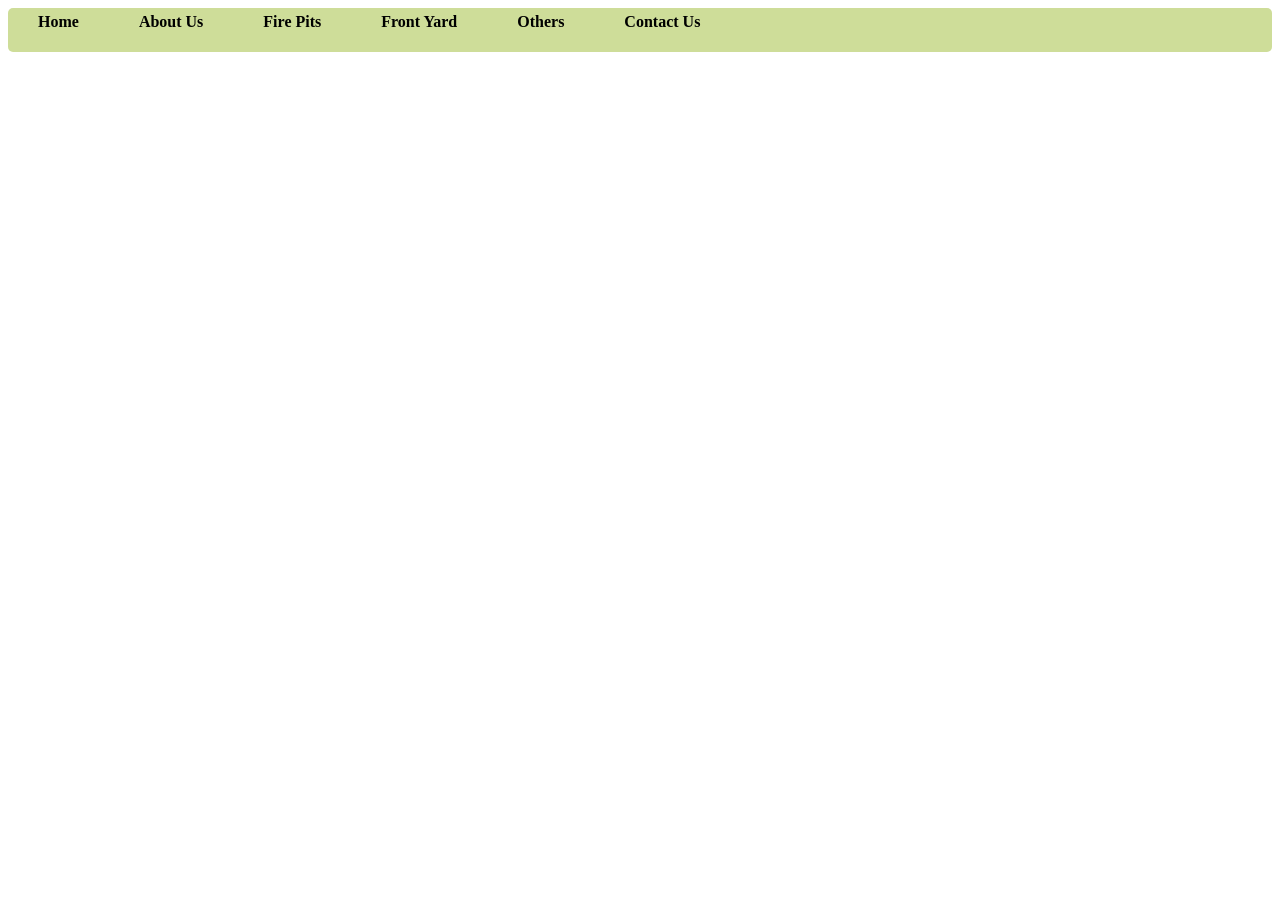
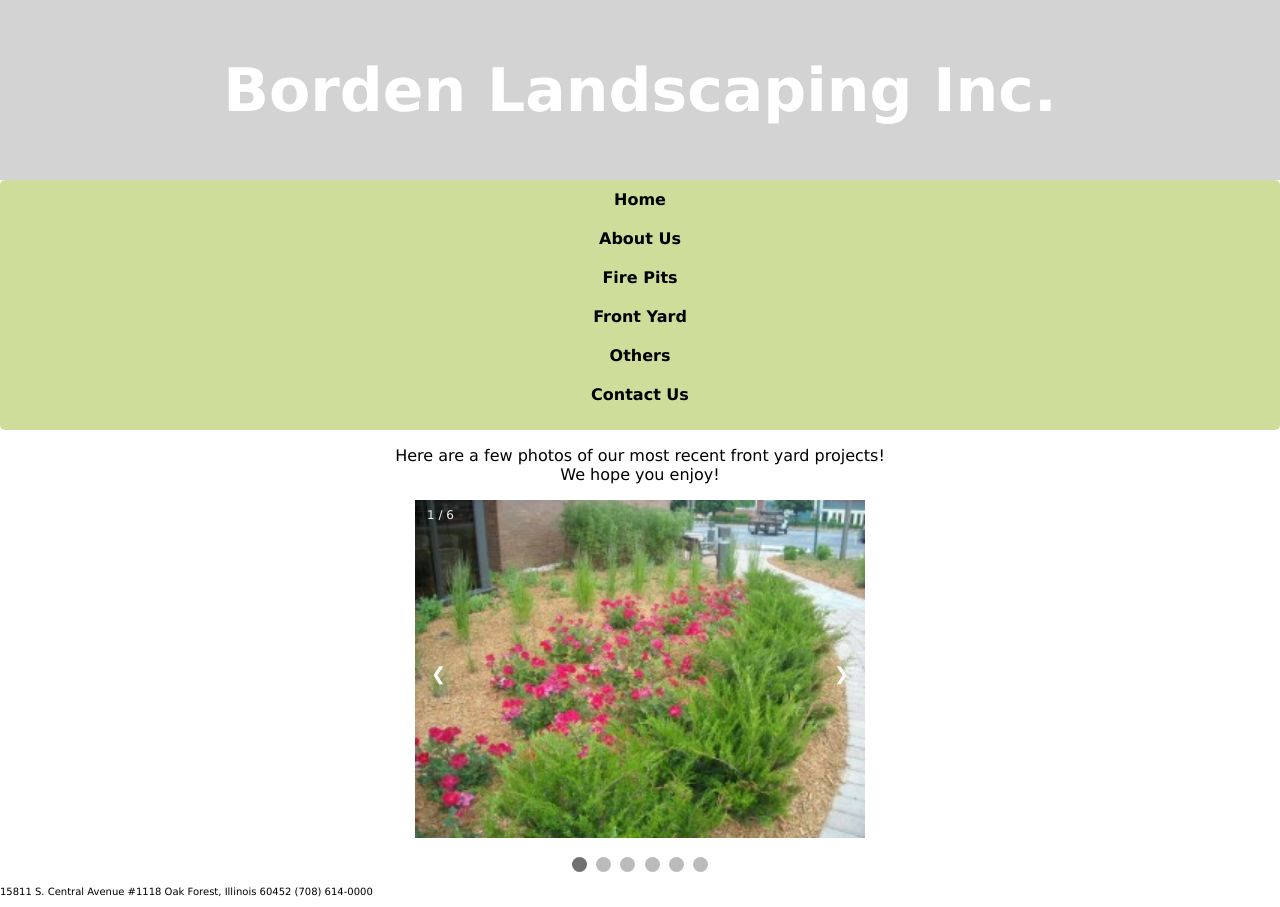
Before and after one commit to Tsijimon/Borden-Landscaping, a plain HTML site: page Borden Front Yard.html in a window 1280 px wide. Before the commit the page ends 800 px from the top, so only its background shows below. Drawn offline with Linux system fonts and the light colour scheme.

Commit message:
Update Borden Front Yard.html

```diff
--- a/Borden Front Yard.html
+++ b/Borden Front Yard.html
@@ -1,7 +1,20 @@
 
 <!DOCTYPE html>
 <html>
+<head>
+<meta name="viewport" content="width=device-width, initial-scale=1">
 <style>
+* {box-sizing: border-box}
+body {font-family: Verdana, sans-serif; margin:0}
+.mySlides {display: none}
+img {vertical-align: middle;}
+footer {font-family: Verdana, Geneva, Tahoma, sans-serif;
+		font-size: 10px;}
+    #externalNav {
+	/*box-shadow: 0px 0px 10px black;*/
+	border-color: #4256a6;
+	border-radius: 5px;
+}
 nav ul {
 	list-style-type: none;
 	margin: 0px 0px 5px 0px;
@@ -14,53 +27,118 @@ nav {
 	text-align: center;
 }
 nav ul li {
-	float: left;
-}
-figure {
-	text-align: center;
-}
-#externalNav {
-	/*box-shadow: 0px 0px 10px black;*/
-	border-color: #4256a6;
-	border-radius: 5px;
-}
+	float: center;}
 #externalNav li a {
 	display: block;
 	color: black;
 	text-align: center;
-	padding: 5px 30px;
+	padding: 10px 30px;
 	text-decoration: none;
 }
 #externalNav li a:hover {
-
-	background-color: #444;
+	background-color: #444;}
+/* Slideshow container */
+.slideshow-container {
+  max-width: 450px;
+  position: relative;
+  margin: auto;
 }
-li a:active {
-	background-color: #555;
+/* Next & previous buttons */
+.prev, .next {
+  cursor: pointer;
+  position: absolute;
+  top: 50%;
+  width: auto;
+  padding: 16px;
+  margin-top: -22px;
+  color: white;
+  font-weight: bold;
+  font-size: 18px;
+  transition: 0.6s ease;
+  border-radius: 0 3px 3px 0;
+  user-select: none;
+}
+/* Position the "next button" to the right */
+.next {
+  right: 0;
+  border-radius: 3px 0 0 3px;
+}
+/* On hover, add a black background color with a little bit see-through */
+.prev:hover, .next:hover {
+  background-color: rgba(0,0,0,0.8);
+}
+/* Caption text */
+.text {
+  color: #f2f2f2;
+  font-size: 15px;
+  padding: 8px 12px;
+  position: absolute;
+  bottom: 8px;
+  width: 100%;
+  text-align: center;
+}
+/* Number text (1/3 etc) */
+.numbertext {
+  color: #f2f2f2;
+  font-size: 12px;
+  padding: 8px 12px;
+  position: absolute;
+  top: 0;
+}
+/* The dots/bullets/indicators */
+.dot {
+  cursor: pointer;
+  height: 15px;
+  width: 15px;
+  margin: 0 2px;
+  background-color: #bbb;
+  border-radius: 50%;
+  display: inline-block;
+  transition: background-color 0.6s ease;
+}
+.active, .dot:hover {
+  background-color: #717171;
+}
+/* Fading animation */
+.fade {
+  -webkit-animation-name: fade;
+  -webkit-animation-duration: 1.5s;
+  animation-name: fade;
+  animation-duration: 1.5s;
+}
+@-webkit-keyframes fade {
+  from {opacity: .4}
+  to {opacity: 1}
+}
+@keyframes fade {
+  from {opacity: .4}
+  to {opacity: 1}
+}
+/* On smaller screens, decrease text size */
+@media only screen and (max-width: 300px) {
+  .prev, .next,.text {font-size: 11px}
+}
+/* Header/Logo Title */
+.header {
+  padding: 15px;
+  text-align: center;
+  background: lightgrey;
+  color: white;
+  font-size: 30px;
 }
 
-#currentPage {
-	background-color: #cdd6fd;
+/* Page Content */
+.content {padding:20px;}
+</style>
+</head>
+<body>
+		<div class="header">
+				<h1>Borden Landscaping Inc.</h1>
 
-}#innerNav li a {
-	display: block;
-	color: black;
-	text-align: center;
-	padding: 5px 30px;
-	text-decoration: none;
-}
-#innerNav li a:hover {
-	background-color: #c3cffd;
-}
-nav #innerNav ul li a:active {
-	color: darkblue;
-</style>
-
-<body>
-
+			  </div>
     <nav>
         <ul id="externalNav">
-<b>					<li><a href="Borden Home Page.html">Home</a></li>
+  <b>		<li><a href="Borden Home Page.html">Home</a></li>
             <li><a href="Borden About Us.html">About Us</a></li>
             <li><a href="Borden Fire Pits.html">Fire Pits</a></li>
             <li><a href="Borden Front Yard.html">Front Yard</a></li>
@@ -69,6 +147,88 @@ nav #innerNav ul li a:active {
                   </b>
         </ul>
       </nav>
-        <p>
-        </p>
+	<center><p>Here are a few photos of our most recent front yard projects!<br>We hope you enjoy!</p></center>
+
+<div class="slideshow-container">
+
+<div class="mySlides fade">
+  <div class="numbertext">1 / 6</div>
+  <img src="frontyard0.jpg" style="width:100%">
+  <div class="text"></div>
+</div>
+
+<div class="mySlides fade">
+  <div class="numbertext">2 / 6</div>
+  <img src="frontyard7.jpg" style="width:100%">
+  <div class="text"></div>
+</div>
+
+<div class="mySlides fade">
+  <div class="numbertext">3 / 6</div>
+  <img src="frontyard8.jpg" style="width:100%">
+  <div class="text"></div>
+</div>
+
+<div class="mySlides fade">
+		<div class="numbertext">4 / 6</div>
+		<img src="frontyard4.jpg" style="width:100%">
+		<div class="text"></div>
+	  </div>
+
+	  <div class="mySlides fade">
+		<div class="numbertext">5 / 6</div>
+		<img src="frontyard5.jpg" style="width:100%">
+		<div class="text"></div>
+	  </div>
+
+	  <div class="mySlides fade">
+		<div class="numbertext">6 / 6</div>
+		<img src="frontyard6.jpg" style="width:100%">
+		<div class="text"></div>
+	  </div>
+
+<a class="prev" onclick="plusSlides(-1)">&#10094;</a>
+<a class="next" onclick="plusSlides(1)">&#10095;</a>
+
+</div>
+<br>
+
+<div style="text-align:center">
+  <span class="dot" onclick="currentSlide(1)"></span>
+  <span class="dot" onclick="currentSlide(2)"></span>
+  <span class="dot" onclick="currentSlide(3)"></span>
+  <span class="dot" onclick="currentSlide(4)"></span>
+  <span class="dot" onclick="currentSlide(5)"></span>
+  <span class="dot" onclick="currentSlide(6)"></span>
+
+</div>
+
+<script>
+var slideIndex = 1;
+showSlides(slideIndex);
+function plusSlides(n) {
+  showSlides(slideIndex += n);
+}
+function currentSlide(n) {
+  showSlides(slideIndex = n);
+}
+function showSlides(n) {
+  var i;
+  var slides = document.getElementsByClassName("mySlides");
+  var dots = document.getElementsByClassName("dot");
+  if (n > slides.length) {slideIndex = 1}
+  if (n < 1) {slideIndex = slides.length}
+  for (i = 0; i < slides.length; i++) {
+      slides[i].style.display = "none";
+  }
+  for (i = 0; i < dots.length; i++) {
+      dots[i].className = dots[i].className.replace(" active", "");
+  }
+  slides[slideIndex-1].style.display = "block";
+  dots[slideIndex-1].className += " active";
+}
+</script>
+
 </body>
+<footer><p>15811 S. Central Avenue #1118 Oak Forest, Illinois 60452 (708) 614-0000</p></footer>
+</html>
```
Lines whose indentation alone changed are shown as unchanged.
